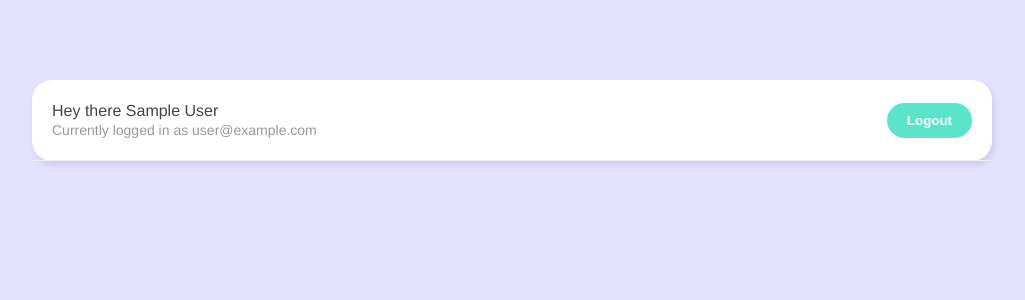
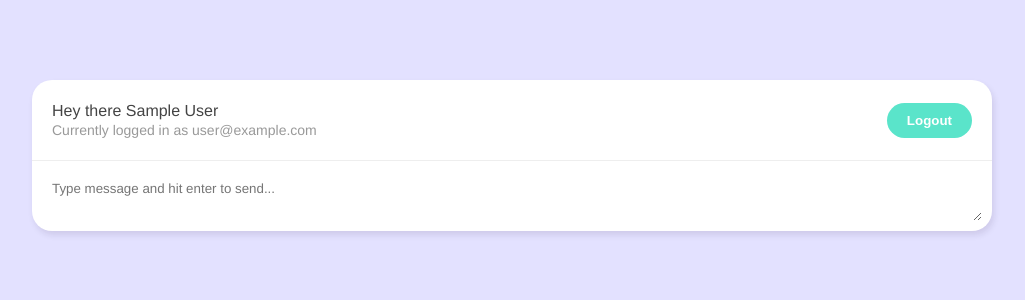
Before and after one commit to BalazsMakrai/live-chat, a Vue app: page /chatroom in a window 1280 px wide. Shown: the top 300 px of the page, without its empty margins (128-1153 px from the left). Built offline with nearby package versions, Linux system fonts and the light colour scheme; no server answers; sample sign-in values are in the browser's storage.

Commit message:
add login logic

```diff
--- a/src/components/Navbar.vue
+++ b/src/components/Navbar.vue
@@ -12,13 +12,13 @@
 import useLogout from '@/composables/useLogout';
 import getUser from '@/composables/getUser';
 export default {
-    setup() {
+    setup(props, context) {
         const { logout, error } = useLogout();
         const { user } = getUser();
         const handleClick = async () => {
             await logout();
             if (!error.value) {
-                console.log('user logged out');
+                context.emit('redirect');
             }
         };
         return { handleClick, user };
--- /dev/null
+++ b/src/components/NewChatForm.vue
@@ -0,0 +1,50 @@
+<template>
+    <form>
+        <textarea placeholder="Type message and hit enter to send..." v-model="message"
+            @keypress.enter.prevent="handleSubmit"></textarea>
+    </form>
+</template>
+
+<script>
+import getUser from '@/composables/getUser';
+import { ref } from 'vue';
+import { timestamp } from '@/firebase/config';
+export default {
+    setup() {
+        const { user } = getUser();
+        const message = ref('');
+        const handleSubmit = async () => {
+            const chat = {
+                name: user.value.displayName,
+                message: message.value,
+                createdAt: timestamp()
+            };
+            console.log(chat);
+            message.value = '';
+        };
+        {
+            return {
+                message,
+                handleSubmit
+            };
+        }
+    }
+};
+</script>
+<style scoped>
+textarea {
+    width: 100%;
+    max-width: 100%;
+    margin-bottom: 6px;
+    padding: 10px;
+    box-sizing: border-box;
+    border: 0;
+    border-radius: 20px;
+    font-family: inherit;
+    outline: none;
+}
+
+form {
+    margin: 10px;
+}
+</style>
--- a/src/main.js
+++ b/src/main.js
@@ -2,5 +2,12 @@
 import App from './App.vue'
 import router from './router'
 import './assets/main.css'
+import { projectAuth } from './firebase/config'
 
-createApp(App).use(router).mount('#app')
+let app;
+
+projectAuth.onAuthStateChanged(() => {
+    if (!app) {
+        app = createApp(App).use(router).mount('#app');
+    }
+});
--- a/src/router/index.js
+++ b/src/router/index.js
@@ -1,6 +1,16 @@
 import { createRouter, createWebHistory } from 'vue-router'
 import Welcome from '../views/Welcome.vue'
 import Chatroom from '../views/Chatroom.vue'
+import { projectAuth } from '@/firebase/config'
+
+const requireAuth = (to, from, next) => {
+    let user = projectAuth.currentUser;
+    if (!user) {
+        next({ name: 'Welcome' });
+    } else {
+        next();
+    }
+}
 
 const routes = [{
     path: '/',
@@ -9,8 +19,8 @@
 }, {
     path: '/chatroom',
     name: 'Chatroom',
-    component: Chatroom
-
+    component: Chatroom,
+    beforeEnter: requireAuth
 }]
 
 const router = createRouter({
--- a/src/views/Chatroom.vue
+++ b/src/views/Chatroom.vue
@@ -1,13 +1,25 @@
 <template>
     <div class="container">
-        <Navbar />
+        <Navbar @redirect="redirect" />
+        <NewChatForm />
     </div>
 </template>
 
 <script>
 import Navbar from '../components/Navbar.vue';
+import NewChatForm from '../components/NewChatForm.vue';
+import { useRouter } from 'vue-router';
 
 export default {
-    components: { Navbar }
+    components: { Navbar, NewChatForm },
+    setup() {
+        const router = useRouter();
+        const redirect = () => {
+            router.push({ name: 'Welcome' });
+        };
+        return {
+            redirect
+        };
+    }
 };
 </script>
--- a/src/views/Welcome.vue
+++ b/src/views/Welcome.vue
@@ -27,7 +27,6 @@
     setup() {
         const showLogin = ref(true);
         const router = useRouter();
-
         const enterChat = () => {
             router.push({ name: 'Chatroom' });
         };
```
Also changed, not shown: src/components/useCollection.js (added).
